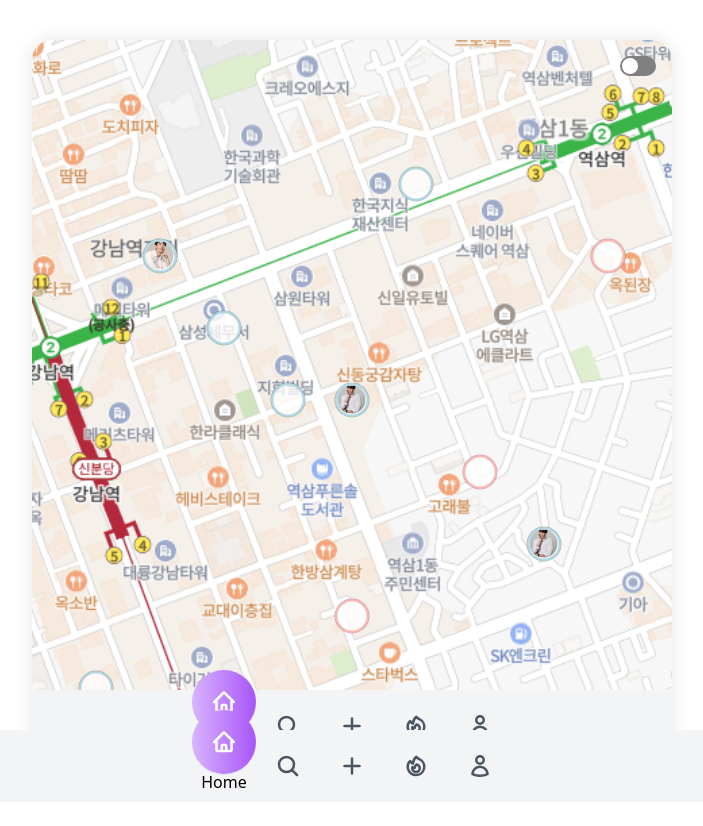
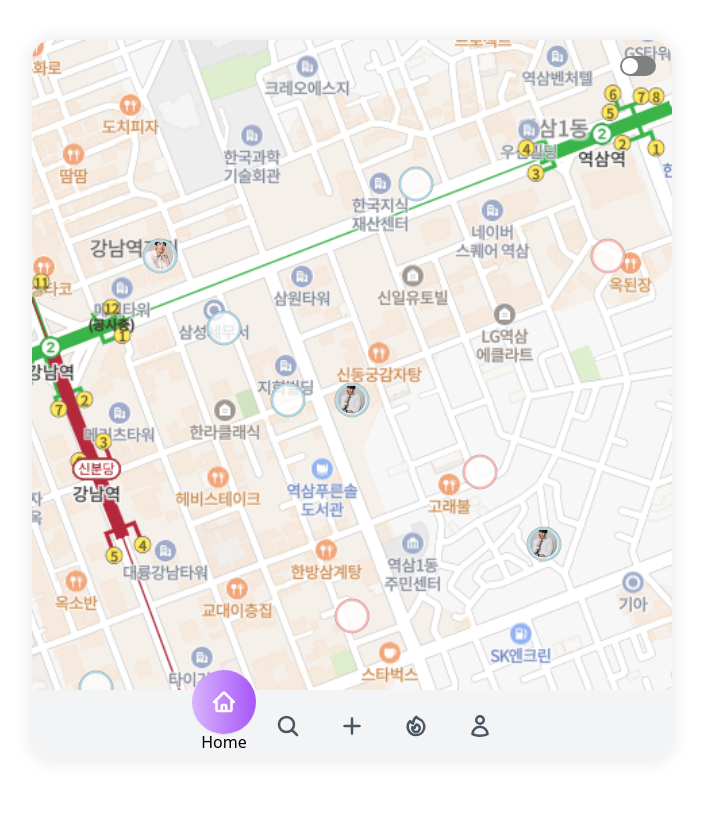
Before and after one commit to Codgm/PinAD_TedinIT, a Next.js app: page /homepage in a window 1280 px wide. Shown: the top 826 px of the page, without its empty margins (288-991 px from the left). After the commit the page ends 800 px from the top, so only its background shows below. Built offline with nearby package versions, Linux system fonts and the light colour scheme.

Commit message:
fix home

```diff
--- a/src/app/homepage/page.js
+++ b/src/app/homepage/page.js
@@ -1,16 +1,10 @@
-"use client"
-import React, { useState } from 'react';
 import Home2 from "../components/home2";
 import Layout from "@/app/components/layout/layout";
 
 export default function Home() {
-  const [isWriteModalOpen, setIsWriteModalOpen] = useState(false);
-
-  const openWriteModal = () => setIsWriteModalOpen(true);
-  const closeWriteModal = () => setIsWriteModalOpen(false);
   return (
-    <Layout onWriteModal={openWriteModal}>
-        <Home2 isWriteModalOpen={isWriteModalOpen} closeWriteModal={closeWriteModal}/>
-    </Layout>
+    <>
+      <Home2 />
+    </>
   );
 }
```
